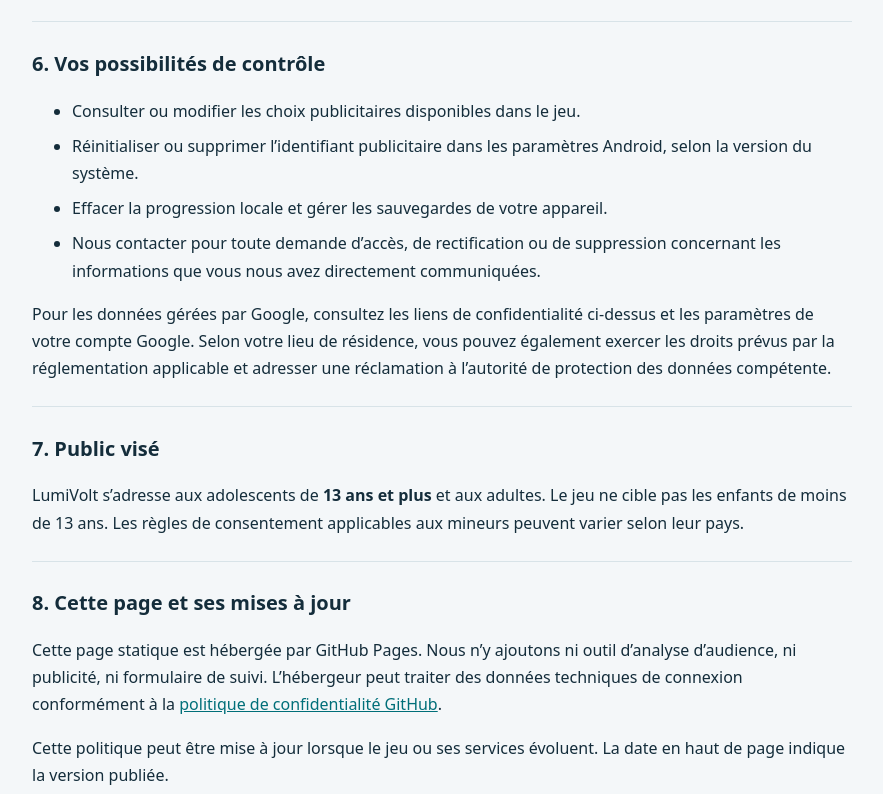
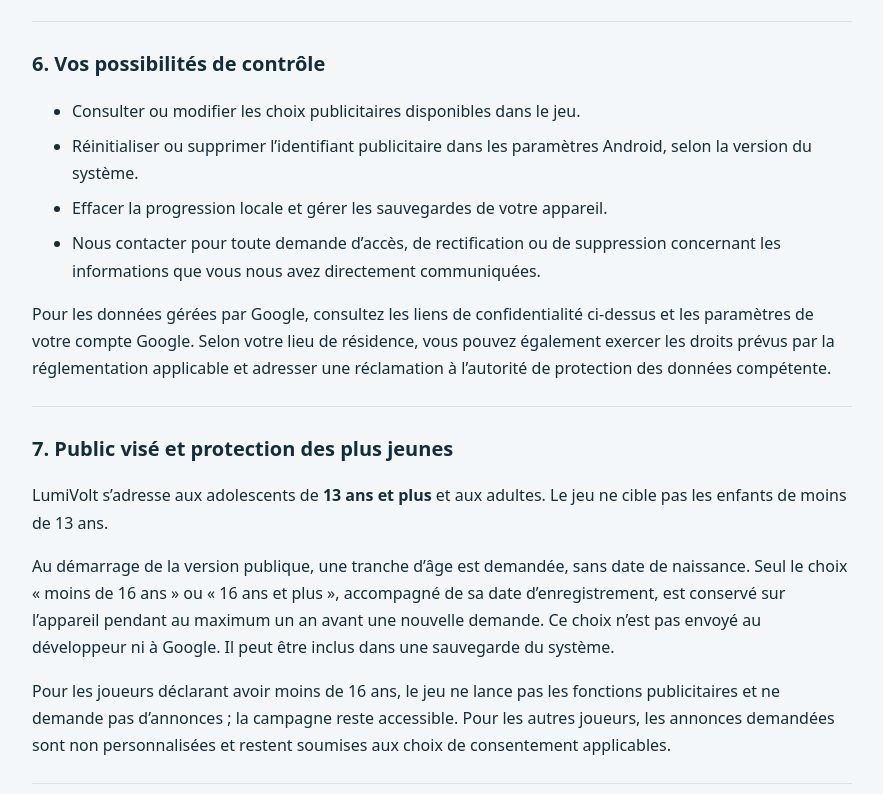
Before and after one commit to prep-civique-france/prep-civique-france.github.io, a plain HTML site: page lumivolt-privacy.html in a window 1280 px wide. Shown: the part 2006-2800 px from the top of the page, without its empty margins (198-1081 px from the left). Drawn offline with Linux system fonts and the light colour scheme.

Commit message:
LumiVolt : préciser les publicités et la protection des moins de 16 ans
Updated the privacy policy with the latest version date and added details about ad formats and age protection measures.

```diff
--- a/lumivolt-privacy.html
+++ b/lumivolt-privacy.html
@@ -1,6 +1,6 @@
 <!doctype html>
 <html lang="fr"><head><meta charset="utf-8"><meta name="viewport" content="width=device-width,initial-scale=1"><title>Politique de confidentialité — LumiVolt</title><style>:root{font-family:system-ui,sans-serif;color:#142d3b;background:#f4f7f9;color-scheme:light}*{box-sizing:border-box}body{margin:0}header{background:#0b1930;color:#fff;padding:36px max(22px,calc((100vw - 820px)/2));border-bottom:4px solid #54cdbb}.brand{color:#8be8d8;font-weight:800;letter-spacing:.12em}h1{font-size:clamp(1.8rem,5vw,2.6rem);line-height:1.15}main{max-width:864px;padding:24px 22px 50px;margin:auto;line-height:1.7}section{border-bottom:1px solid #d8e3e8;padding:8px 0}h2{font-size:1.25rem}a{color:#006f79;overflow-wrap:anywhere}a:focus-visible{outline:3px solid #a87400;outline-offset:4px}li{margin:8px 0}.summary{padding:18px;background:#e6f3ef;border-radius:12px}footer{margin-top:24px}</style></head><body>
-<header><div class="brand">LUMIVOLT · ANDROID</div><h1>Politique de confidentialité</h1><p>LumiVolt : Puzzle électrique<br>Dernière mise à jour : 5 septembre 2026</p></header><main>
+<header><div class="brand">LUMIVOLT · ANDROID</div><h1>Politique de confidentialité</h1><p>LumiVolt : Puzzle électrique<br>Dernière mise à jour : 8 septembre 2026</p></header><main>
 <p class="summary"><strong>En bref.</strong> Le jeu fonctionne sans compte joueur. Votre progression est enregistrée sur votre appareil. Les publicités AdMob peuvent entraîner le traitement de données par Google et ses partenaires. Vous trouverez ci-dessous les détails et vos possibilités de choix.</p>
 <section><h2>1. Application et contact</h2><p>Cette politique concerne le jeu Android <strong>LumiVolt : Puzzle électrique</strong>, publié sous le nom développeur <strong>AppsUs</strong>, identifiant Android <code>com.circuitzen.game</code>.</p><p>Pour toute question relative à vos données : <a href="mailto:toufik.apps@gmail.com">toufik.apps@gmail.com</a>.</p></section>
 <section><h2>2. Progression et préférences</h2><p>Les niveaux débloqués, étoiles, pièces, records et préférences de son, de vibrations et d’affichage sont enregistrés localement. Le jeu ne demande pas de compte et ne transmet pas cette progression à un serveur exploité par son développeur.</p><p>Selon les réglages de votre téléphone, Android ou le fabricant peut sauvegarder ou transférer les données de l’application. Ces fonctions dépendent du système et de son fournisseur, et non d’un compte LumiVolt.</p></section>
@@ -8,6 +8,7 @@
 <section><h2>4. Consentement et choix publicitaires</h2><p>Lorsque cela s’applique, le module de consentement Google présente les choix requis avant que l’application demande des annonces. L’application prévoit un accès aux options disponibles dans <strong>Réglages → Gérer mes choix publicitaires</strong>. Leur disponibilité dépend de votre région et de la configuration du service Google.</p><p>Une annonce non personnalisée n’implique pas l’absence de tout traitement de données : des informations peuvent rester nécessaires à sa diffusion, sa mesure et la prévention de la fraude. Les annonces récompensées sont facultatives ; le jeu reste jouable sans les regarder.</p></section>
 <section><h2>5. Conservation et suppression</h2><p>La progression reste sur votre appareil tant que les données de l’application sont conservées. Vous pouvez l’effacer depuis les paramètres Android de stockage de LumiVolt, ou désinstaller le jeu. Une sauvegarde système peut subsister ou restaurer des données : gérez également vos sauvegardes Android si nécessaire.</p><p>Google et ses partenaires appliquent leurs propres règles de conservation et de suppression aux données publicitaires. Effacer les données locales du jeu ne supprime pas automatiquement les informations déjà traitées par ces services.</p><p>Si vous nous contactez par e-mail, votre adresse et le contenu de votre message sont utilisés pour traiter votre demande. N’envoyez pas de mot de passe ou d’informations sensibles inutiles.</p></section>
 <section><h2>6. Vos possibilités de contrôle</h2><ul><li>Consulter ou modifier les choix publicitaires disponibles dans le jeu.</li><li>Réinitialiser ou supprimer l’identifiant publicitaire dans les paramètres Android, selon la version du système.</li><li>Effacer la progression locale et gérer les sauvegardes de votre appareil.</li><li>Nous contacter pour toute demande d’accès, de rectification ou de suppression concernant les informations que vous nous avez directement communiquées.</li></ul><p>Pour les données gérées par Google, consultez les liens de confidentialité ci-dessus et les paramètres de votre compte Google. Selon votre lieu de résidence, vous pouvez également exercer les droits prévus par la réglementation applicable et adresser une réclamation à l’autorité de protection des données compétente.</p></section>
-<section><h2>7. Public visé</h2><p>LumiVolt s’adresse aux adolescents de <strong>13 ans et plus</strong> et aux adultes. Le jeu ne cible pas les enfants de moins de 13 ans. Les règles de consentement applicables aux mineurs peuvent varier selon leur pays.</p></section>
+<section><h2>7. Public visé et protection des plus jeunes</h2><p>LumiVolt s’adresse aux adolescents de <strong>13 ans et plus</strong> et aux adultes. Le jeu ne cible pas les enfants de moins de 13 ans.</p><p>Au démarrage de la version publique, une tranche d’âge est demandée, sans date de naissance. Seul le choix « moins de 16 ans » ou « 16 ans et plus », accompagné de sa date d’enregistrement, est conservé sur l’appareil pendant au maximum un an avant une nouvelle demande. Ce choix n’est pas envoyé au développeur ni à Google. Il peut être inclus dans une sauvegarde du système.</p><p>Pour les joueurs déclarant avoir moins de 16 ans, le jeu ne lance pas les fonctions publicitaires et ne demande pas d’annonces ; la campagne reste accessible. Pour les autres joueurs, les annonces demandées sont non personnalisées et restent soumises aux choix de consentement applicables.</p></section>
 <section><h2>8. Cette page et ses mises à jour</h2><p>Cette page statique est hébergée par GitHub Pages. Nous n’y ajoutons ni outil d’analyse d’audience, ni publicité, ni formulaire de suivi. L’hébergeur peut traiter des données techniques de connexion conformément à la <a href="https://docs.github.com/site-policy/privacy-policies/github-general-privacy-statement">politique de confidentialité GitHub</a>.</p><p>Cette politique peut être mise à jour lorsque le jeu ou ses services évoluent. La date en haut de page indique la version publiée.</p></section>
+<section><h2>Précision sur les formats — 6 septembre 2026</h2><p>En plus des annonces plein écran après trois victoires et des vidéos récompensées facultatives, la version publique prévoit une bannière en bas de l’écran. Les trois formats suivent les mêmes protections d’âge et de consentement décrites ci-dessus.</p></section>
 <footer>AppsUs · LumiVolt · <a href="mailto:toufik.apps@gmail.com">Contacter le support</a></footer></main></body></html>
```
